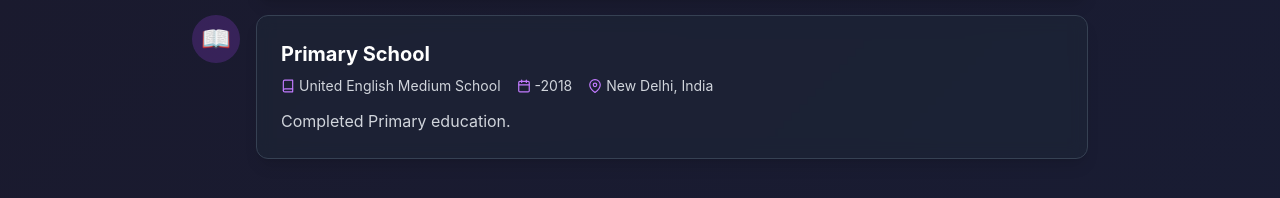
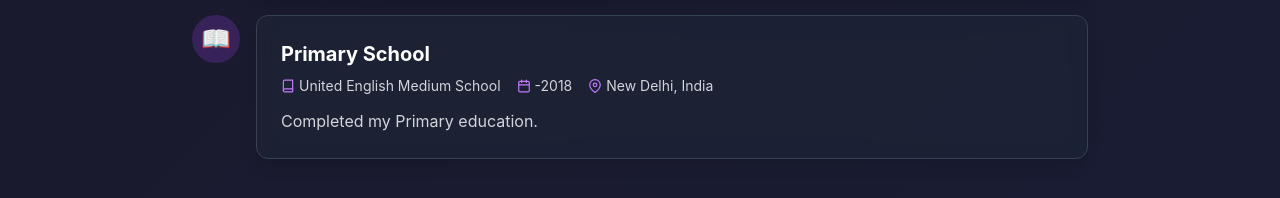
Before and after one commit to faizan-docx/portfolio, a React (Vite) app: page / in a window 1280 px wide. Shown: the part 5092-5290 px from the top of the page. Built offline with nearby package versions, Linux system fonts and the light colour scheme.

Commit message:
image while sharing added

```diff
--- a/index.html
+++ b/index.html
@@ -14,8 +14,9 @@
     <!-- WhatsApp / Open Graph -->
     <meta property="og:type" content="website" />
     <meta property="og:title" content="Faizan Ahmad | Web Resume" />
-    <meta property="og:description" content="Hi, I'm Faizan — a web developer, writer, and visual storyteller. Here's my digital resume and creative journey!" />
-    <meta property="og:image" content="https://faizanahmad.vercel.com/preview.png" />
+    <meta property="og:description" content="Hi, I'm Faizan — a web developer, writer, and a visual storyteller. Here's my digital resume and creative journey!" />
+    <meta property="og:image" content="https://faizanahmad.vercel.app/photo.jpeg" />
+
     <meta property="og:url" content="https://faizanahmad.vercel.com/" />
 
     <!-- Twitter card (optional) -->
--- a/src/components/Education.jsx
+++ b/src/components/Education.jsx
@@ -42,7 +42,7 @@ const Education = () => {
       institution: 'United English Medium School',
       period: '-2018',
       location: 'New Delhi, India',
-      description: 'Completed Primary education.',
+      description: 'Completed my Primary education.',
 
       icon: '📖',
     },
```
